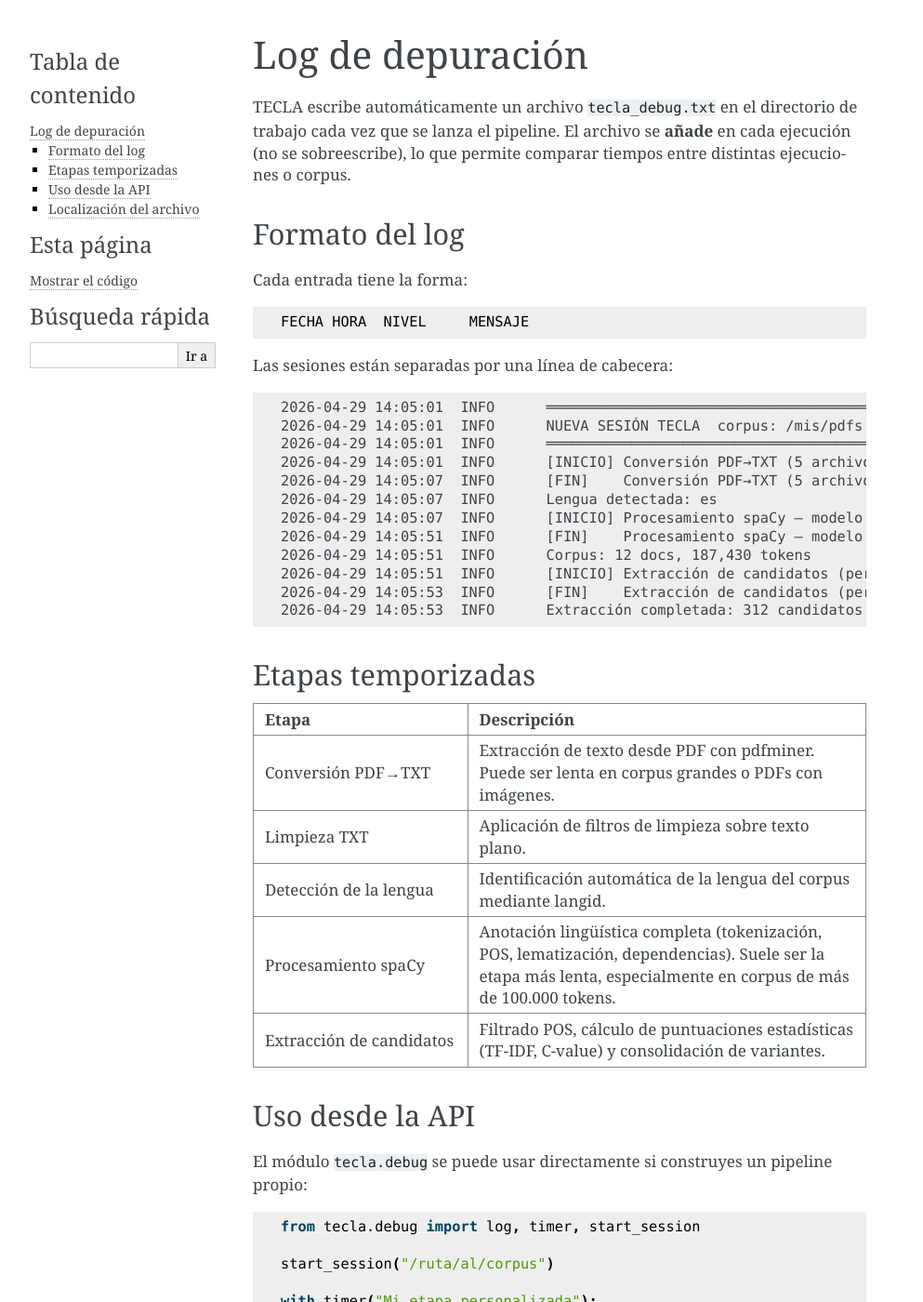
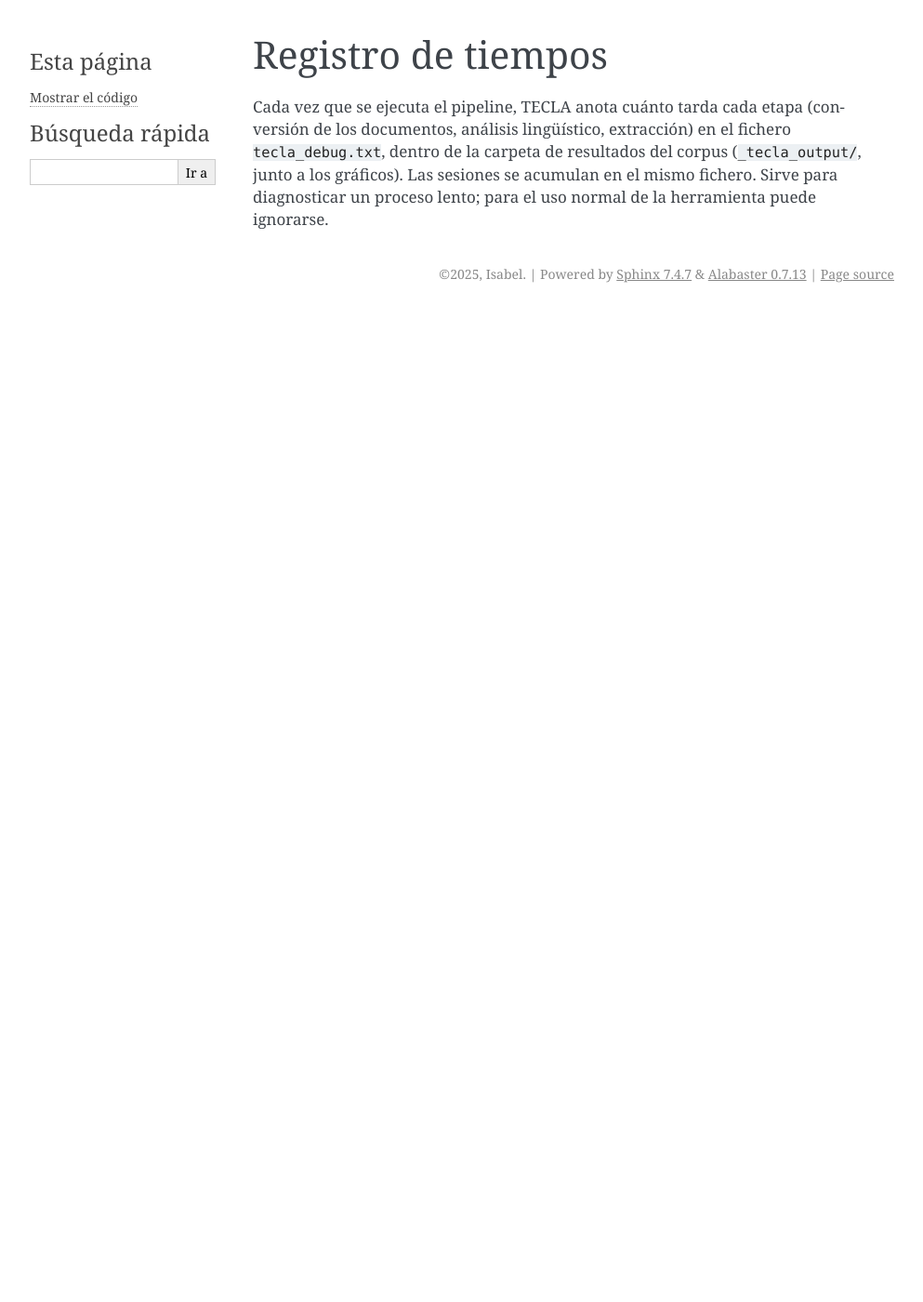
Before and after one commit to isabel-mm/TECLA, a Sphinx documentation site: the page built from docs/source/debug.rst, in a window 1280 px wide and 1400 px high. Shown: the whole window at 93% size, without its empty margins (148-1141 px from the left). Built offline with Sphinx 7.4.7, drawn with Linux system fonts in a browser that asks for light colours; some of the changed text lies outside the part shown.

Commit message:
El registro de tiempos se guarda en la carpeta de resultados del corpus; fuera del README

```diff
--- a/docs/source/debug.rst
+++ b/docs/source/debug.rst
@@ -1,82 +1,9 @@
-Log de depuración
-=================
+Registro de tiempos
+===================
 
-TECLA escribe automáticamente un archivo ``tecla_debug.txt`` en el directorio de trabajo
-cada vez que se lanza el pipeline. El archivo se **añade** en cada ejecución (no se sobreescribe),
-lo que permite comparar tiempos entre distintas ejecuciones o corpus.
-
-Formato del log
----------------
-
-Cada entrada tiene la forma::
-
-    FECHA HORA  NIVEL     MENSAJE
-
-Las sesiones están separadas por una línea de cabecera:
-
-.. code-block:: text
-
-    2026-04-29 14:05:01  INFO      ════════════════════════════════════════
-    2026-04-29 14:05:01  INFO      NUEVA SESIÓN TECLA  corpus: /mis/pdfs
-    2026-04-29 14:05:01  INFO      ════════════════════════════════════════
-    2026-04-29 14:05:01  INFO      [INICIO] Conversión PDF→TXT (5 archivos)
-    2026-04-29 14:05:07  INFO      [FIN]    Conversión PDF→TXT (5 archivos) — 6.03 s
-    2026-04-29 14:05:07  INFO      Lengua detectada: es
-    2026-04-29 14:05:07  INFO      [INICIO] Procesamiento spaCy — modelo 'es_core_news_md'
-    2026-04-29 14:05:51  INFO      [FIN]    Procesamiento spaCy — modelo 'es_core_news_md' — 44.21 s
-    2026-04-29 14:05:51  INFO      Corpus: 12 docs, 187,430 tokens
-    2026-04-29 14:05:51  INFO      [INICIO] Extracción de candidatos (percentil=80)
-    2026-04-29 14:05:53  INFO      [FIN]    Extracción de candidatos (percentil=80) — 1.87 s
-    2026-04-29 14:05:53  INFO      Extracción completada: 312 candidatos
-
-Etapas temporizadas
--------------------
-
-.. list-table::
-   :header-rows: 1
-   :widths: 35 65
-
-   * - Etapa
-     - Descripción
-   * - Conversión PDF→TXT
-     - Extracción de texto desde PDF con pdfminer. Puede ser lenta en corpus grandes o PDFs con imágenes.
-   * - Limpieza TXT
-     - Aplicación de filtros de limpieza sobre texto plano.
-   * - Detección de la lengua
-     - Identificación automática de la lengua del corpus mediante langid.
-   * - Procesamiento spaCy
-     - Anotación lingüística completa (tokenización, POS, lematización, dependencias). Suele ser la etapa más lenta, especialmente en corpus de más de 100.000 tokens.
-   * - Extracción de candidatos
-     - Filtrado POS, cálculo de puntuaciones estadísticas (TF-IDF, C-value) y consolidación de variantes.
-
-Uso desde la API
-----------------
-
-El módulo ``tecla.debug`` se puede usar directamente si construyes un pipeline propio:
-
-.. code-block:: python
-
-    from tecla.debug import log, timer, start_session
-
-    start_session("/ruta/al/corpus")
-
-    with timer("Mi etapa personalizada"):
-        resultado = mi_funcion_pesada(...)
-
-    log(f"Resultado: {len(resultado)} elementos")
-
-``timer`` es un gestor de contexto que registra el tiempo transcurrido al salir del bloque.
-``log`` escribe un mensaje libre en el archivo.
-``start_session`` escribe la cabecera de sesión; es opcional pero recomendable.
-
-Localización del archivo
-------------------------
-
-``tecla_debug.txt`` se crea en el **directorio de trabajo en el momento de ejecutar el pipeline**,
-es decir, el directorio desde el que lanzas Python o desde el que corre la GUI.
-
-Para borrar el historial, elimina el archivo manualmente::
-
-    rm tecla_debug.txt
-
-No se borra automáticamente entre ejecuciones.
+Cada vez que se ejecuta el pipeline, TECLA anota cuánto tarda cada etapa
+(conversión de los documentos, análisis lingüístico, extracción) en el fichero
+``tecla_debug.txt``, dentro de la carpeta de resultados del corpus
+(``_tecla_output/``, junto a los gráficos). Las sesiones se acumulan en el mismo
+fichero. Sirve para diagnosticar un proceso lento; para el uso normal de la
+herramienta puede ignorarse.
```
Also changed, not shown: README.md (+0 -32 lines), 1 other file.
